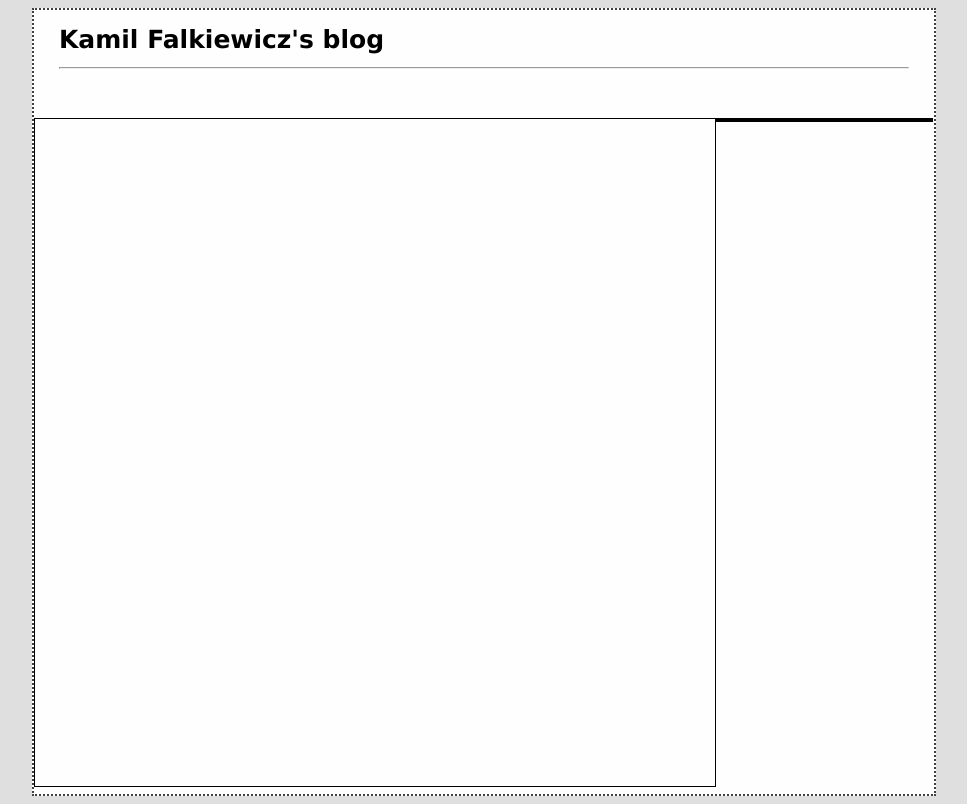
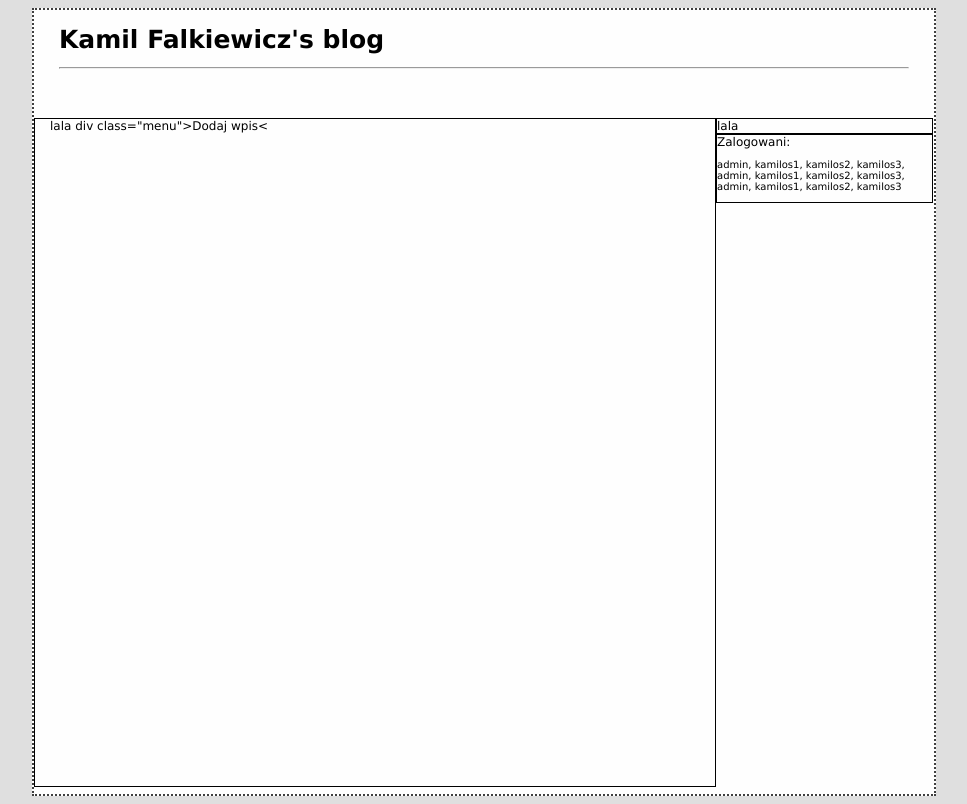
Before and after one commit to albercik700/ppa-blog, a PHP site: page / in a window 1280 px wide. Shown: the whole page, without its empty margins (156-1123 px from the left). Run offline with PHP 8.4, Linux system fonts and the light colour scheme; the visitor is signed in with stand-in values (Sample User, id 1).

Commit message:
Przeprojektowane okno login/reg/edycja profilu  - dalej nie wiadomo co z klasa Post

```diff
--- a/action.php
+++ b/action.php
@@ -1,75 +1,44 @@
 <?php
 if($_SERVER['REQUEST_METHOD']=='POST'){
 	if(isset($_POST['login']) && isset($_POST['passw'])){
-		if(!isset($_SESSION['login']) and $db->logIn($_POST['login'],$_POST['passw'])==1){
-			//wpisy
-			echo "</div>\n<div id=\"kol_prawa\">";
-			echo "Witaj ".$_SESSION['nazwa']."!<br/>";
-			echo "<a href='login.php?act=logout'>Wyloguj</a>";
-		}else if(isset($_SESSION['login']) and $db->logStatus($_SESSION['login'])==1){
-			//wpisy
-			echo "</div>\n<div id=\"kol_prawa\">";
-			echo "Jesteś juz zalogowany ".$_SESSION['nazwa']."<br/>";
-			echo "<a href='.?act=logout'>Wyloguj</a>";
+		if(!isset($_SESSION['login']) && $db->logIn($_POST['login'],$_POST['passw'])==1 && $db->logStatus($_SESSION['login'])==1){
+			echo "<p class=\"alert\">Zostałeś zalogowany</p>\n";
 		}else{
-			//wpisy
-			echo "</div>\n<div id=\"kol_prawa\">";
-			echo "Nieprawidłowy login lub hasło!<br/>";
+			echo "<p class=\"alert\">Nieprawidłowy login lub hasło</p>\n";
 		}
 	}else if(!isset($_SESSION['login']) && isset($_POST['r_login']) && isset($_POST['r_passw']) && isset($_POST['r_mail'])){
 		if($db->register($_POST['r_login'],$_POST['r_passw'],$_POST['r_mail'])==1){
-			//wpisy
-			echo "</div>\n<div id=\"kol_prawa\">";
-			echo "Zostałeś zarejestrowany!<br/>";
-			echo "<form method=\"POST\" action=\".\">
-					Nick:<input type=\"text\" name=\"login\"/><br/>
-					Hasło:<Input type=\"password\" name=\"passw\"/><br/>
-					<input type=\"submit\" value=\"Zaloguj\"/>
-					</form>";
+			echo "<p class=\"alert\">Zostałeś zarejestrowany</p>\n";
 		}else{
-			//wpisy
-			echo "</div>\n<div id=\"kol_prawa\">\n";
-			echo "Rejestracja nie powiodła się!<br/>\n";
+			echo "<p class=\"alert\">Rejestracja nie powiodła się</p>\n";
 		}
 	}
 }else if($_SERVER['REQUEST_METHOD']=='GET'){
-	if(isset($_GET['act']) and $_GET['act']=='login'){
-		//wpisy
-		echo "</div>\n<div id=\"kol_prawa\">";
-		echo "<form method=\"POST\" action=\".\">
-		Nick:<input type=\"text\" name=\"login\"/><br/>
-		Hasło:<Input type=\"password\" name=\"passw\"/><br/>
-		<input type=\"submit\" value=\"Zaloguj\"/>
-		</form>";
-	}else if(isset($_GET['act']) and $_GET['act']=='logout'){
-		//wpisy
-		echo "</div>\n<div id=\"kol_prawa\">";
+	if(isset($_GET['act']) and $_GET['act']=='logout'){
 		if($db->logOut()==1){
-			echo "Zostałeś wylogowany<br/>";
-			header("Location:index.php");
+			echo "<p class=\"alert\">Zostałeś wylogowany</p>";
 		}
-	}else if(isset($_GET['act']) and $_GET['act']=='reg'){
-		//wpisy
-		echo "</div>\n<div id=\"kol_prawa\">";
-		echo "<form method=\"POST\" action=\".\">
-		Nick:<input type=\"text\" name=\"r_login\"/><br/>
-		Hasło:<Input type=\"password\" name=\"r_passw\"/><br/>
-		E-mail:<input type=\"text\" name=\"r_mail\"/><br/>
-		<input type=\"submit\" value=\"Zarejestruj\"/>
-		</form>";
 	}else{
-		//wpisy
-		echo "</div>\n<div id=\"kol_prawa\">";
+
 	}
 }
 
 if(!isset($_SESSION['login'])){
+	echo "<div id=\"kol_lewa\">\n";
 	//wpisy
-	echo "</div>\n<div id=\"kol_prawa\">";
-	echo "<p><a href=\"?act=login\">Zaloguj</a></p>\n
-			<p><a href=\"?act=reg\">Zarejestruj</a></p>\n<br/>\n";
-}else
+	echo "</div>\n<div id=\"kol_prawa\">\n";
+	echo "Panel użytkownika	<ul>\n<li><a href=\"javascript:void(0)\" onclick=\"document.getElementById('log').style.display='block';\" onDblclick=\"document.getElementById('log').style.display='none';\">Zaloguj</a></li>\n";
+	echo "<form class=\"log_reg\" method=\"POST\" id=\"log\" action=\".\">\nNick:<input type=\"text\" name=\"login\"/><br/>\nHasło:<Input type=\"password\" name=\"passw\"/><br/>\n<input type=\"submit\" value=\"Zaloguj\"/>\n</form>\n";
+	echo "<li><a href=\"javascript:void(0)\" onclick=\"document.getElementById('reg').style.display='block';\" onDblclick=\"document.getElementById('reg').style.display='none';\">Zarejestruj</a></li>\n";
+	echo "<form class=\"log_reg\" method=\"POST\" id=\"reg\" action=\".\">Nick:<input type=\"text\" name=\"r_login\"/><br/>\nHasło:<Input type=\"password\" name=\"r_passw\"/><br/>\nE-mail:<input type=\"text\" name=\"r_mail\"/><br/>\n<input type=\"submit\" value=\"Zarejestruj\"/>\n</form></ul>\n</div>\n";
+}else{
+	echo "<div id=\"kol_lewa\">lala\n";
+	echo "div class=\"menu\">Dodaj wpis<";
 	//wpisy
-	echo "</div>\n<div id=\"kol_prawa\">";
-
+	echo "</div>\n<div id=\"kol_prawa\">lala\n</div>";
+}
 ?>
+<div id="kol_prawa">
+	Zalogowani:
+	<p id="mini">admin, kamilos1, kamilos2, kamilos3, admin, kamilos1, kamilos2, kamilos3, admin, kamilos1, kamilos2, kamilos3</p>
+</div>
--- a/db.php
+++ b/db.php
@@ -68,8 +68,9 @@ class BlogManager extends mysqli{
 			$_SESSION['data_rejestracji']=$this->data_rejestracji;
 			$poczatek_sesji=date("Y-m-d H:i:s");
 			$koniec_sesji=date("Y-m-d H:i:s",strtotime("+25 minutes",strtotime($poczatek_sesji)));
-			$stmt->prepare("insert into zalogowani(fk_uzytkownik,sesja,poczatek_sesji,koniec_sesji) values(?,?,?,?)");
-			$stmt->bind_param("isss",$this->id,$this->sesja,$poczatek_sesji,$koniec_sesji);
+			$adres_ip=$_SERVER['REMOTE_ADDR'];
+			$stmt->prepare("insert into zalogowani(fk_uzytkownik,sesja,poczatek_sesji,koniec_sesji,adres_ip) values(?,?,?,?,?)");
+			$stmt->bind_param("issss",$this->id,$this->sesja,$poczatek_sesji,$koniec_sesji,$adres_ip);
 			$stmt->execute();
 			$result=$stmt->affected_rows;
 			$stmt->close();
@@ -110,5 +111,20 @@ class BlogManager extends mysqli{
 		else
 			return 0;
 	}
+
+	public function getPosts(){
+		$query="select id from wpisy";
+	}
+}
+class Post{
+	private $id;
+	private $temat;
+	private $tresc;
+	private $autor;
+	private $data_wpisu;
+	private $tagi=array();
+	function __construct($db,$temat,$tresc,$autor,$data_wpisu,$tagi=array()){
+
+	}
 }
 ?>
--- a/index.php
+++ b/index.php
@@ -15,11 +15,9 @@
 			<hr/>
 		</div>
 		<div id="srodek">
-			<div id="kol_lewa">
-				<?php
-					require_once "action.php";
-				?>
-			</div>
+			<?php
+				require_once "action.php";
+			?>
 		</div>
 	</div>
 </body>
--- a/styl/styl.css
+++ b/styl/styl.css
@@ -80,3 +80,38 @@ a#logo{
 	text-decoration:none;
 	color:black;
 }
+
+a:link{
+	color:black;
+	text-decoration:none;
+}
+a:hover{
+	text-decoration:underline;
+}
+
+a:visited{
+	text-decoration:none;
+	color:black;
+}
+
+input[type=text]{
+	width: 150px;
+}
+
+input[type=password]{
+	width: 150px;
+}
+
+p.alert{
+	margin: 0 auto;
+	width:200px;
+	position:absolute;
+}
+
+ul,li,p#mini{
+	font-size:10px;
+}
+
+form.log_reg{
+	display:none;
+}
```
Also changed, not shown: statyczny.php (renamed from index - statyczny.php, +16 -17 lines).
